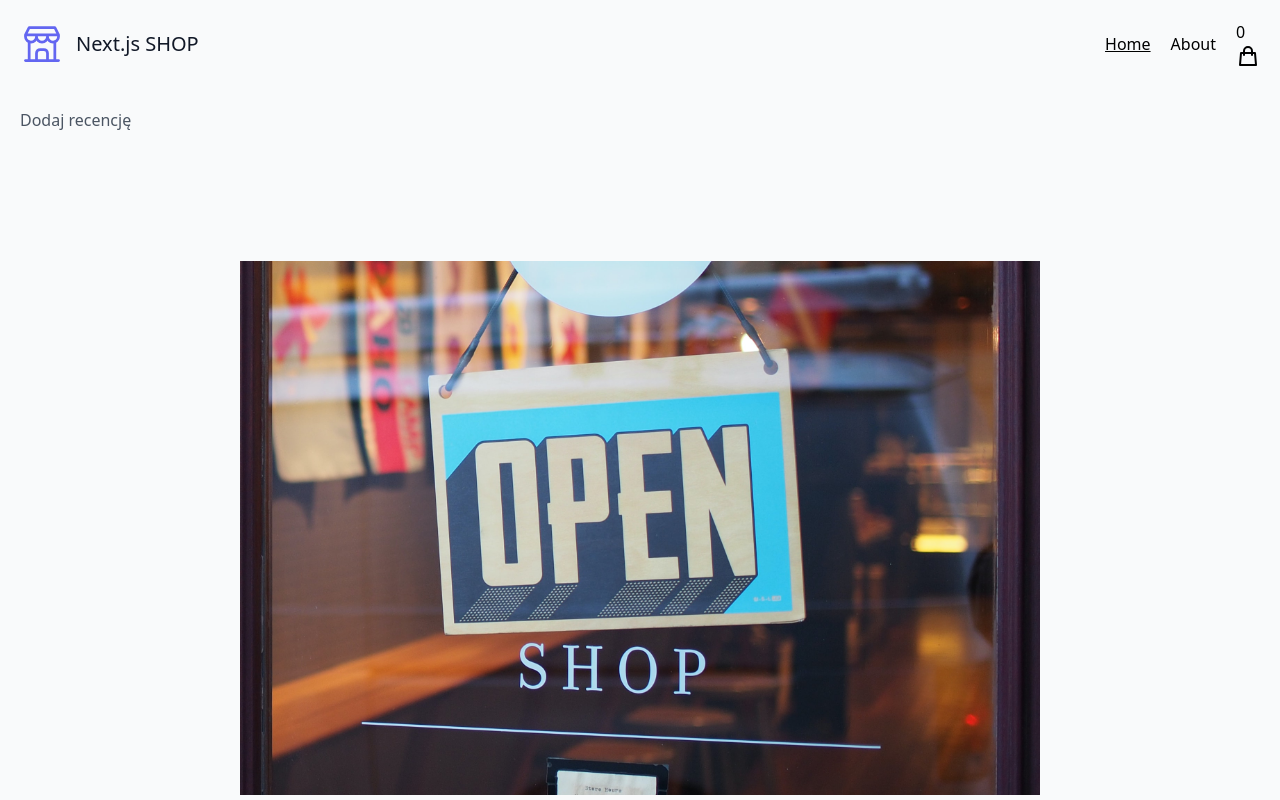
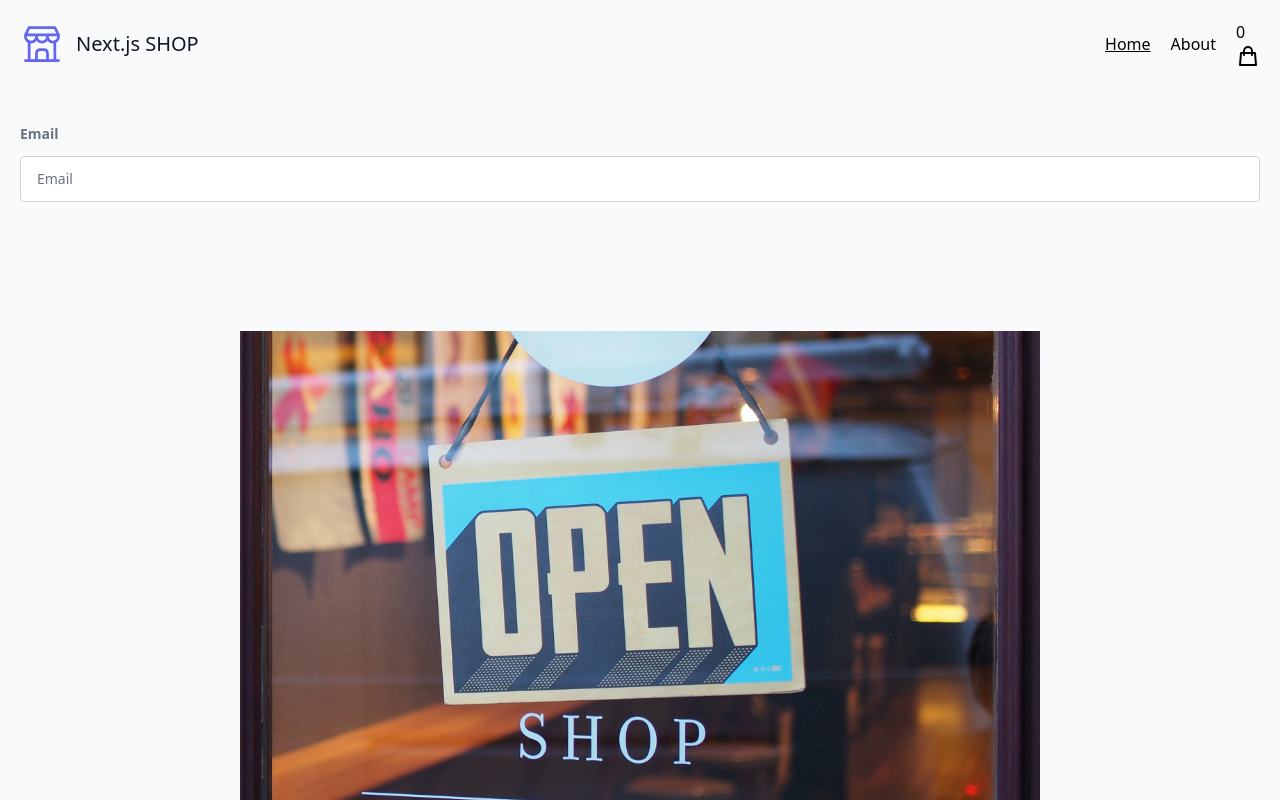
Before and after one commit to jundymek/nextjs-shop, a Next.js app: page / in a window 1280 px wide. Shown: the top 800 px of the page. Built offline with nearby package versions, Linux system fonts and the light colour scheme; no server answers.

Commit message:
feat: newsletter form

```diff
--- /dev/null
+++ b/components/NewsletterForm.tsx
@@ -0,0 +1,50 @@
+import { useForm } from "react-hook-form";
+import * as yup from "yup";
+import { yupResolver } from "@hookform/resolvers/yup";
+import { FormInput } from "./FormInput";
+
+export const schema = yup
+  .object({
+    email: yup.string().email("It is not a valid email").required("Email is required"),
+  })
+  .required();
+
+export type NewsletterFormType = yup.InferType<typeof schema>;
+
+export const NewsletterForm = () => {
+  const {
+    register,
+    handleSubmit,
+    watch,
+    formState: { errors },
+  } = useForm<NewsletterFormType>({
+    resolver: yupResolver(schema),
+  });
+
+  const onSubmit = handleSubmit((data) => {
+    const response = fetch("http://localhost:3001/api/hello", {
+      method: "POST",
+      headers: {
+        "Content-Type": "application/json",
+      },
+      body: JSON.stringify({ email: data.email }),
+    });
+    console.log(response);
+  });
+  return (
+    <form className="justify-center w-full mx-auto" method="post" onSubmit={onSubmit}>
+      <div className="mt-4">
+        <div className="w-full">
+          <FormInput
+            label="email"
+            type="email"
+            placeholder="Email"
+            inputName="Email"
+            errors={errors}
+            register={register}
+          />
+        </div>
+      </div>
+    </form>
+  );
+};
--- a/pages/api/hello.ts
+++ b/pages/api/hello.ts
@@ -5,7 +5,6 @@ const handler: NextApiHandler = async (req, res) => {
   if (req.method !== "POST") {
     return res.setHeader("Allow", "POST").status(405).end("Method Not Allowed");
   }
-  res.status(200).json({ body: req.body });
 
   const MAILERLITE_GROUP_ID = process.env.MAILERLITE_GROUP_ID;
   const MAILERLITE_API_KEY = process.env.MAILERLITE_API_KEY;
@@ -18,13 +17,11 @@ const handler: NextApiHandler = async (req, res) => {
     return res.status(400).json({ error: "Email is not a string" });
   }
 
-  console.log({ test: process.env.MAILERLITE_API_KEY });
-
   const options = {
     method: "POST",
     headers: {
       "Content-Type": "application/json",
-      "X-MailerLite-ApiKey": MAILERLITE_API_KEY || "",
+      "X-MailerLite-ApiKey": MAILERLITE_API_KEY,
     },
     body: JSON.stringify({ email: email }),
   };
@@ -36,7 +33,6 @@ const handler: NextApiHandler = async (req, res) => {
   if (!mailerliteResponse.ok) {
     return res.status(500).json({ error: "Something went wrong!" });
   }
-  // const json = await response.json();
 
   return res.status(201).json({});
 };
--- a/pages/cart.tsx
+++ b/pages/cart.tsx
@@ -15,7 +15,7 @@ const CartContent = () => {
             </div>
             <div className="flex items-center">
               <span>{item.price}</span>
-              <button className="ml-4 text-red-500" onClick={() => cartState.removeItemFromCart(item.id)}>
+              <button className="ml-4 text-red-500" onClick={() => cartState.removeItemFromCart(item.slug)}>
                 <TrashIcon />
               </button>
             </div>
--- a/pages/index.tsx
+++ b/pages/index.tsx
@@ -1,4 +1,5 @@
 import { gql, useQuery } from "@apollo/client";
+import { NewsletterForm } from "components/NewsletterForm";
 import {
   CreateProductReviewDocument,
   CreateProductReviewMutation,
@@ -11,39 +12,14 @@ import Link from "next/link";
 import { useState } from "react";
 
 import { Footer } from "../components/Footer";
-import { Header } from "../components/Header";
+
 import { Main } from "../components/Main";
-import { ProductDetails } from "../components/product/Product";
-
-const DATA = {
-  description:
-    "Lorem ipsum dolor sit amet consectetur adipisicing elit. Hic, eligendi? Quae quidem, id repudiandae doloremque suscipit consectetur quibusdam, blanditiis nisi in natus odio deleniti voluptatum aliquam ipsam! Odio, labore assumenda? Id nemo qui tempora cum sequi excepturi, quisquam alias. Quos laudantium officia, est debitis aliquid ipsam vitae? Dolor facere harum, architecto esse enim qui ipsa dolorum dolores consequatur aspernatur nesciunt.Laudantium autem molestiae accusantium, architecto ex harum consequuntur ipsum asperiores magnam voluptatibus beatae commodi dolore delectus esse. Recusandae labore enim ut, similique, doloremque minima, inventore praesentium quam saepe dolores facere. Vero inventore sed error facilis quasi nobis dolor perferendis dignissimos quis cupiditate officia eius repellendus expedita maiores, laudantium esse voluptatem distinctio, impedit possimus aspernatur obcaecati? Ipsa doloribus perspiciatis tempora iusto! Earum corrupti in velit quo nihil nisi id, aperiam perspiciatis reiciendis voluptas nam? Architecto nobis vero suscipit accusamus dolores voluptatibus error doloremque ducimus earum. Libero repudiandae ut hic non fugiat.",
-  thumbnailUrl: "https://picsum.photos/id/111/1060/",
-  thumbnailAlt: "Jakiś tam opis obrazka",
-  rating: 2.5,
-};
 
 const Home = () => {
-  console.log(process.env.MAILERLITE_API_KEY);
-  const [createReview, createReviewResult] = useCreateProductReviewMutation();
-  const addReview = () => {
-    createReview({
-      variables: {
-        review: {
-          content: "Lorem ipsum dolor sit amet consectetur adipisicing elit. Hic, eligendi?",
-          email: "test@test.pl",
-          headline: "Lorem ipsum dolor sit amet",
-          name: "Lorem ipsum",
-        },
-      },
-    });
-  };
   return (
     <Main>
       <section className="text-gray-600 body-font">
-        <button onClick={addReview} type="button">
-          Dodaj recencję
-        </button>
+        <NewsletterForm />
         <div className="container mx-auto flex px-5 pt-24 items-center justify-center flex-col">
           <Image
             width={800}
```
